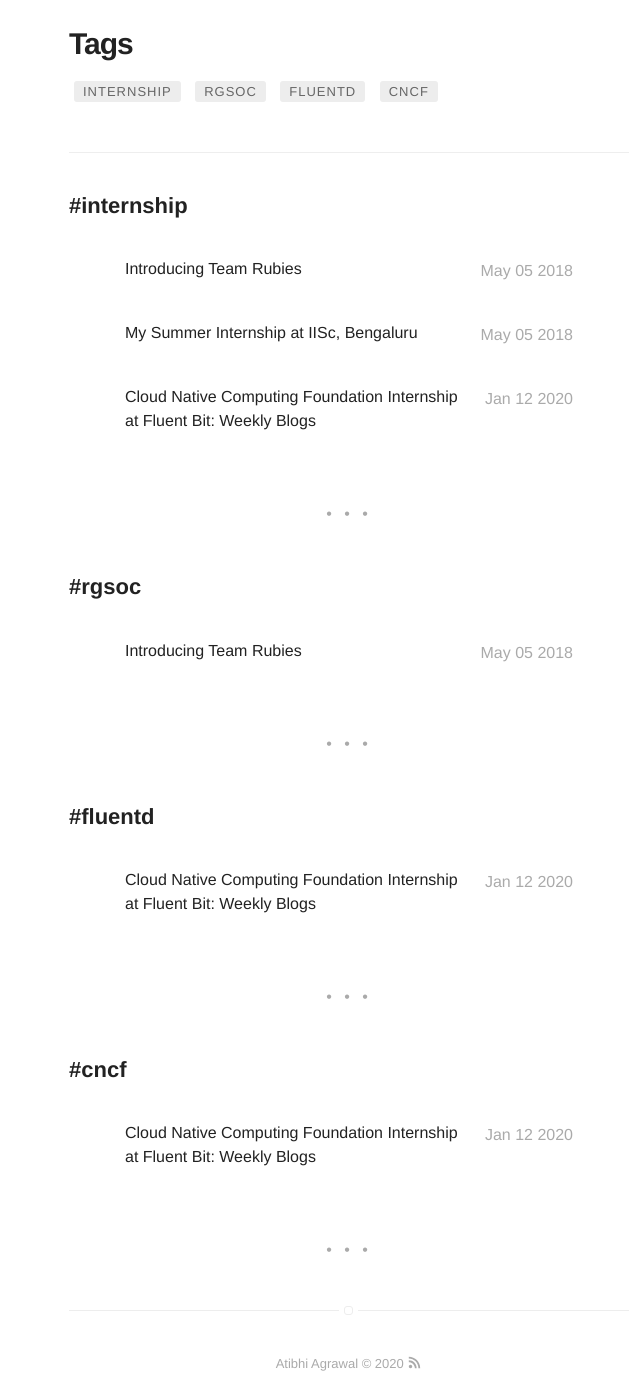
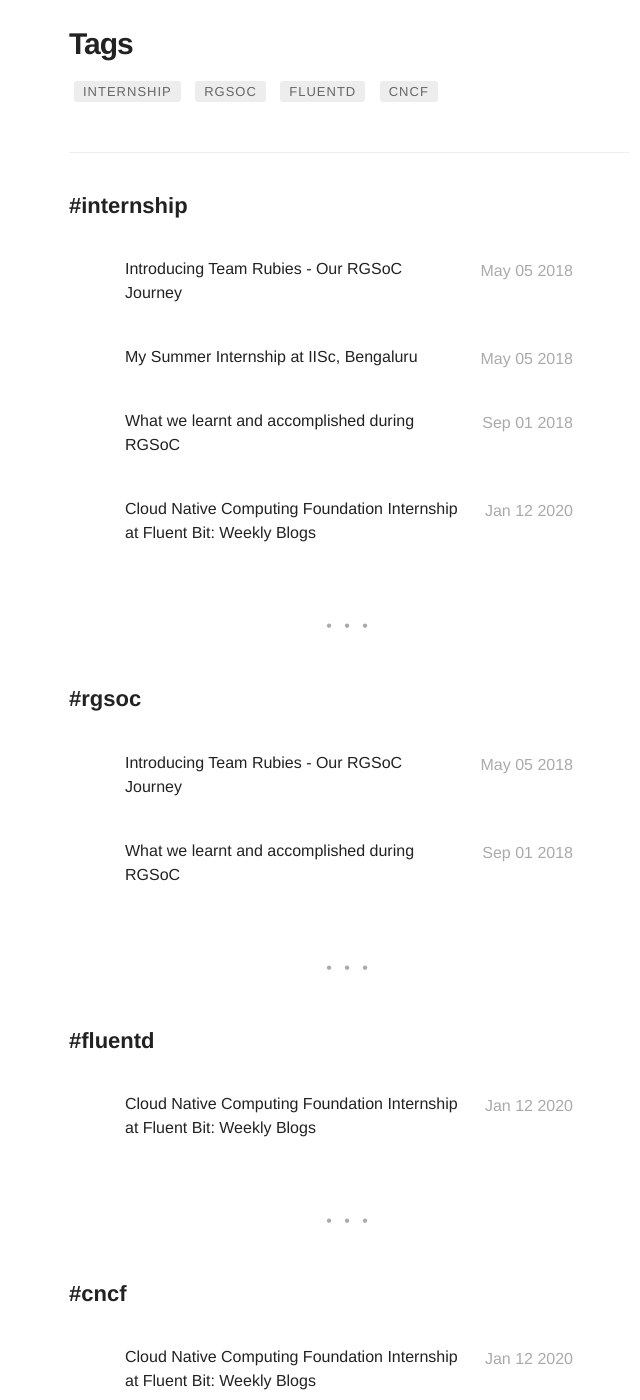
Before and after one commit to asquare14/aSquare14.github.io, a Jekyll site: the page built from tags.html, in a window 1280 px wide and 1400 px high, scrolled down 576 px. Shown: the whole window, without its empty margins (291-931 px from the left). Built offline with Jekyll 4.4.1, drawn with Linux system fonts in a browser that asks for light colours; some of the changed lines change nothing that is shown.

Commit message:
blog2:rgsoc

```diff
--- /dev/null
+++ b/_posts/2018-09-01-End-of-RGSOC.md
@@ -0,0 +1,85 @@
+---
+title: What we learnt and accomplished during RGSoC
+layout: post
+date: 2018-09-01 13:30
+tag:
+- internship
+- rgsoc
+category: blog
+author: Atibhi and Prateksha
+---
+
+## ***Our Happy Ending - All things must come to an end, but every end becomes a new beginning.***
+
+We cannot believe that it’s September and RGSoC is ending soon. It seems like just yesterday, we were prepping up our application forms !
+
+### **Our Experience**
+
+We were asked the following question in our application forms *“Why are you applying to RGSoC ? What would you like to achieve by the end of the summer ?“*
+
+Here’s a short excerpt from our answer as the actual answers are too long.
+
+“We want to improve our ability to understand a large codebase and become better developers. We want to become confident individuals who can manage their time effectively. Through RGSoC we want to meet women who have broken norms and set standards to come together and change pre-conceived notions. We want to make new friends from all over the world with whom we can share ideas and get insights on our code !”
+
+As we looked back at the summer, we asked ourselves, “Did we achieve any of that ? "
+The answer is a big YES. We achieved all that and a lot more than we had hoped for ! :)
+
+### **Things we learnt**
+
+- **Test Driven Development** - Indians have this term “Jugaad”, roughly translated “jugaad” is a hack or a workaround. Before RGSoC, we used a lot of “jugaad” to make our codes work. Through RGSoC, we learnt to write proper, optimized, linted code that had to adhere to certain standards. We refactored our code many times and no longer use “jugaad”.
+
+- **Collaborating** - Lots and lots of pair programming sessions ! We have learnt many techniques and strategies by watching our mentors code.
+
+- **Code Reviews** - We learnt how to work on code reviews and also how to review others’ code.
+
+- **Git** - Git is awesome. We had to close a PR because our commit history was unclean. Ever since, we have started squashing commits and writing proper commit messages.
+
+- **Time management** -  Juggling University with RGSoC wasn’t easy. We learnt how to utilise our time wisely. These three months meant less outings, less Netflix and chill, but it was totally worth it.
+
+- **Tech Stack** - Ruby on Rails, ReactJS, Enzyme, Jest, RSpec, Capybara.
+
+
+### **Challenges we faced**
+
+We were completely new to test-driven development and we initially used to write code that worked just fine. When the CircleCi tests would fail continuously, we realized that we had to write clean, efficient code and also write tests before pushing the code.
+
+Initially we used to think our doubts and errors were silly, and that we would be judged for asking such simple questions to our coaches or mentors. Slowly, we learnt that no question is silly, and asking saves a lot of time.
+
+### **What we have achieved?**
+
+1000+ lines of code written!
+14 Pull Requests submitted, 8 merged, 4 in progress!
+23 issues created (for further enhancement of if-me)!
+7 Pair programming sessions!
+
+### **The friends we made**
+
+We met such amazing people. We cannot believe we have friends from Korea, Berlin, Delhi, Africa, Spain etc. The love, positivity and goodwill the RGSoC community fosters is just amazing. Special mention to RGSoC Slack. It is our favourite slack channel :)
+
+**Terrific Thursdays** - We are going to miss our sweet and adorable supervisor Srishti. We loved chatting with you on Thursdays every week. Thank you for being such a great support during the past three months.
+
+**If-me community** - Julia, Alvaro, Camille, we had a blast working with you all. Thank you for all the encouraging words, dealing with our silly doubts and for making us better developers. RGSoC would not have been possible without you all.
+
+### **RGSoC’18 in Tweets !**
+
+![Alvaro's tweet](images/2018-07-30-TeamRubies-AlvaroTweet.jpg)
+<div class="image-credits"><b>Alvaro's Tweet (Credit: Twitter)</b></div>
+
+![Julia's tweet](images/2018-07-30-TeamRubies-JuliaTweet.jpg)
+<div class="image-credits"><b>Julia's Tweet (Credit: Twitter)</b></div>
+
+![Srishti's tweet](images/2018-07-30-TeamRubies-SrishtiTweet.jpg)
+<div class="image-credits"><b>Srishti's Tweet (Credit: Twitter)</b></div>
+
+![Atibhi's tweet](images/2018-07-30-TeamRubies-AtibhiTweet.jpg)
+<div class="image-credits"><b>Atibhi's Tweet (Credit: Twitter)</b></div>
+
+### **The ending is only a beginning in disguise. What’s next for us ?**
+
+First and foremost, if-me is amazing and we want to be associated with it for as long as possible. We will continue contributing to it and hopefully become mentors for if-me in the next-edition of RGSoC !
+We were the first team from our college to make it into RGSoC, we want to mentor other girls and encourage them to apply to RGSoC next year. Other than RGSoC, we want to mentor others through programs like LearnIt girl, GSoC etc.
+We also want to use our learning experience to land awesome internships next year and continue to grow as developers.
+
+---
+
+*[This blog post was originally published on [railsgirlssummerofcode.com](https://railsgirlssummerofcode.org/blog/2018-09-30-team-rubies-blog2)]*
--- a/_posts/2018-1-6-RGSoC-Introduction.md
+++ b/_posts/2018-1-6-RGSoC-Introduction.md
@@ -1,5 +1,5 @@
 ---
-title: Introducing Team Rubies
+title: Introducing Team Rubies - Our RGSoC Journey
 layout: post
 date: 2018-05-05 13:30
 tag:
@@ -10,8 +10,6 @@
 ---
 
 ### **The Journey of a Thousand Miles Begins with One Step : Our journey to becoming Rails Girls SoC Scholars 2018**
-
-#### **And here's how the journey of Team Rubies started!**
 
 Atibhi had just started learning Ruby on Rails and was googling some random error, when Google redirected her to the official page of Rails Girls Summer of Code.
 She started reading up on it. The more she read, the more convinced she became that she had to apply to this program !
```
Also changed, not shown: _posts/images/2018-07-30-TeamRubies-AlvaroTweet.jpg (added), _posts/images/2018-07-30-TeamRubies-AtibhiTweet.jpg (added), _posts/images/2018-07-30-TeamRubies-JuliaTweet.jpg (added), _posts/images/2018-07-30-TeamRubies-SrishtiTweet.jpg (added).
